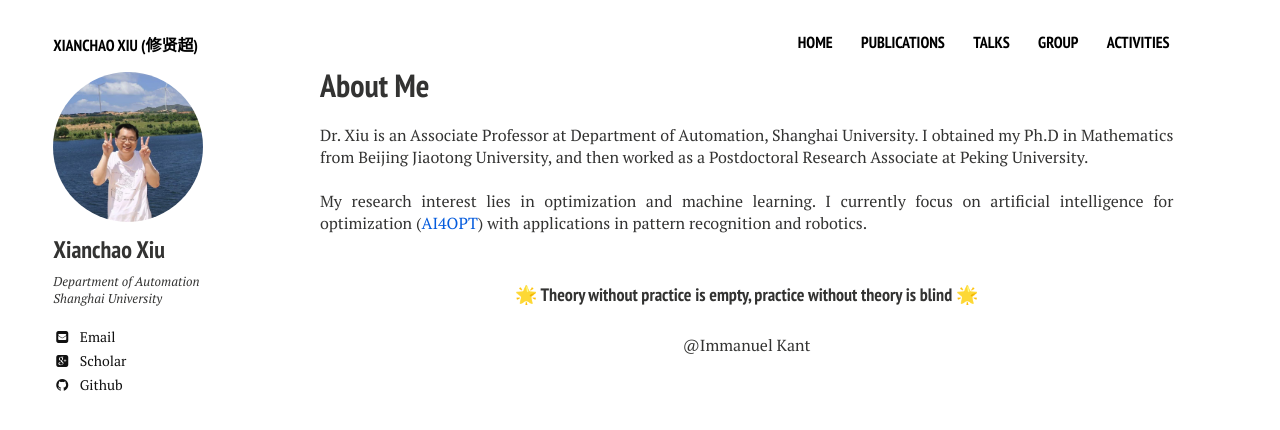
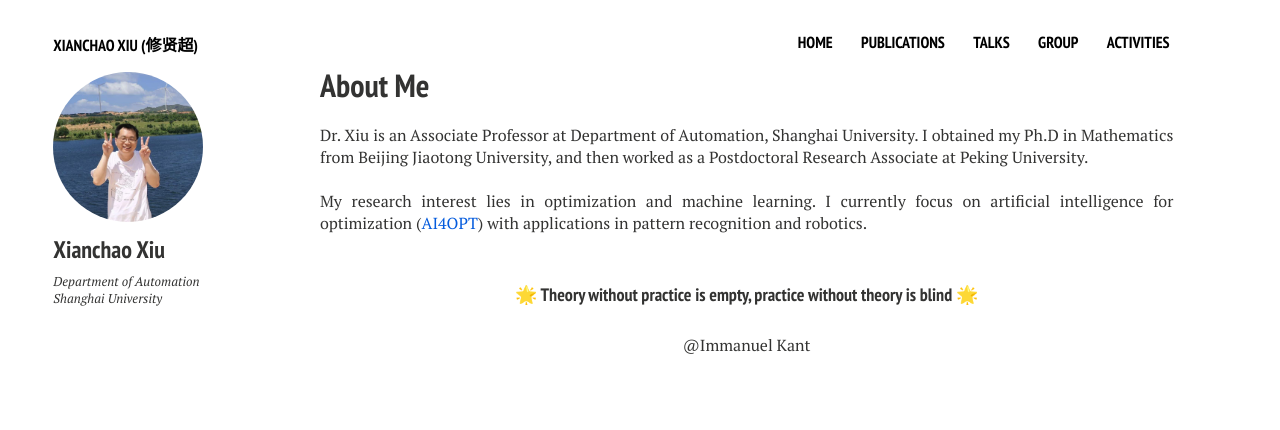
Before and after one commit to xianchaoxiu/xianchaoxiu.github.io, a Jekyll site: the page built from index.md, in a window 1280 px wide. Shown: the top 430 px of the page. Built offline with Jekyll 4.4.1, drawn with Linux system fonts in a browser that asks for light colours; nearby versions of some CDN libraries.

Commit message:
Update _config.yml

```diff
--- a/_config.yml
+++ b/_config.yml
@@ -30,20 +30,20 @@ owner:
   name: Xianchao Xiu
   avatar: xianchaoxiu.jpg
   bio: "Department of Automation Shanghai University"
-  email: xcxiu@shu.edu.cn
+  email: #xcxiu@shu.edu.cn
   disqus-shortname:
   twitter: #username
   facebook: #username
   google:
     plus:
-    scholar: https://scholar.google.com/citations?user=QuA8x-EAAAAJ&hl=zh-CN&oi=ao
+    scholar: #https://scholar.google.com/citations?user=QuA8x-EAAAAJ&hl=zh-CN&oi=ao
     analytics:
     verify:
     ad-client:
     ad-slot:
   bing-verify:
-  github: xianchaoxiu
-  researchgate: "https://www.researchgate.net/profile/Xianchao-Xiu"
+  github: #xianchaoxiu
+  researchgate: #https://www.researchgate.net/profile/Xianchao-Xiu
   xing: #username
   instagram: #username
   lastfm: #username
```
